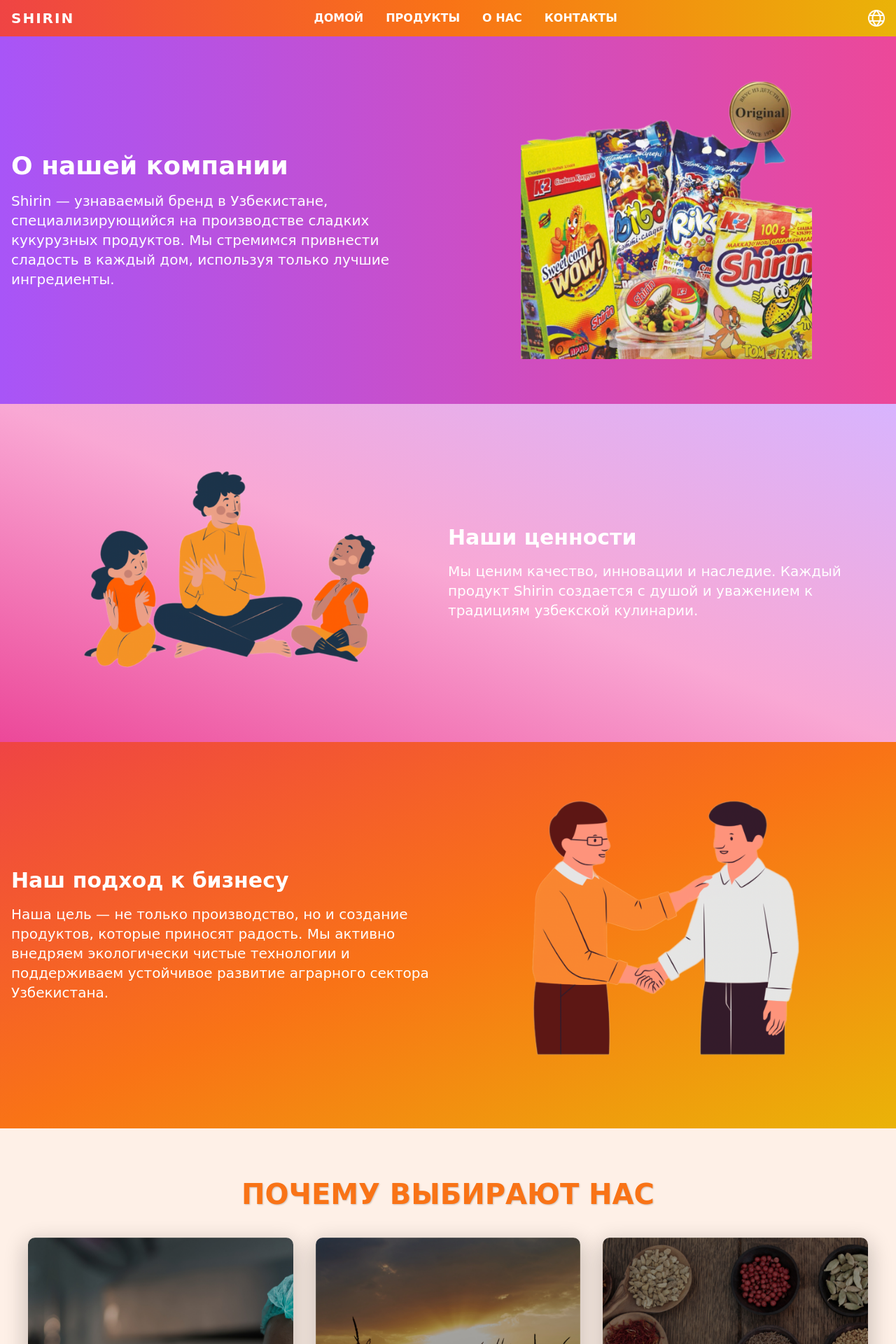
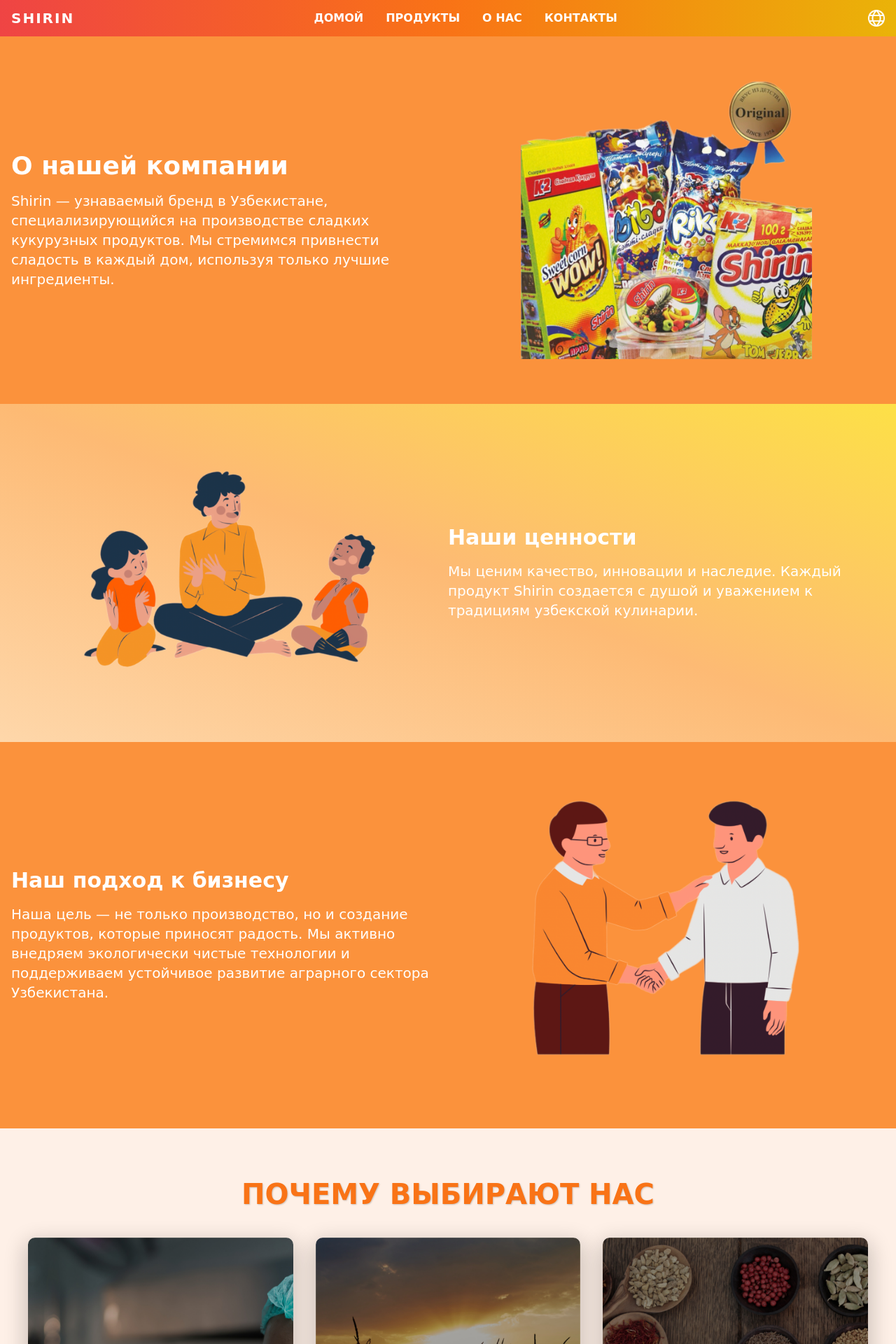
Before and after one commit to Tebrall/react-shirin, a React (Create React App) app: page /about in a window 1280 px wide. Shown: the top 1920 px of the page at 70% size. Built offline with nearby package versions, Linux system fonts and the light colour scheme.

Commit message:
цвета

```diff
--- a/src/components/AboutUsPage.jsx
+++ b/src/components/AboutUsPage.jsx
@@ -7,7 +7,7 @@
   return (
     <div className="about-us-page">
       {/* Hero Section */}
-      <section className="bg-gradient-to-r from-purple-500 to-pink-500 text-white py-16">
+      <section className="bg-gradient-to-r from-orange-400 to-orange-400 text-white py-16">
         <div className="container mx-auto px-4 flex flex-col lg:flex-row items-center lg:justify-between animate-fade-in">
           <div className="lg:w-1/2 text-center lg:text-left">
             <h1 className="text-4xl font-bold animate-scale-up">О нашей компании</h1>
@@ -28,7 +28,7 @@
       </section>
 
       {/* Values Section */}
-      <section className="bg-gradient-to-bl from-purple-300 via-pink-300 to-pink-500 text-white py-16">
+      <section className="bg-gradient-to-bl from-yellow-300 via-orange-300 to-orange-200 text-white py-16">
         <div className="container mx-auto px-4 flex flex-col lg:flex-row items-center lg:justify-between">
           <div className="lg:w-1/2 flex justify-center order-2 lg:order-1">
             <img
@@ -48,7 +48,7 @@
       </section>
 
       {/* Approach Section */}
-      <section className="bg-gradient-to-tl from-yellow-500 via-orange-500 to-red-500 text-white py-16">
+      <section className="bg-gradient-to-tl from-orange-400 via-orange-400 to-orange-400 text-white py-16">
         <div className="container mx-auto px-4 flex flex-col lg:flex-row items-center lg:justify-between">
           <div className="lg:w-1/2 text-center lg:text-left">
             <h2 className="text-3xl font-bold animate-fade-in">Наш подход к бизнесу</h2>
```
Also changed, not shown: public/index.html (+5 -4 lines).
